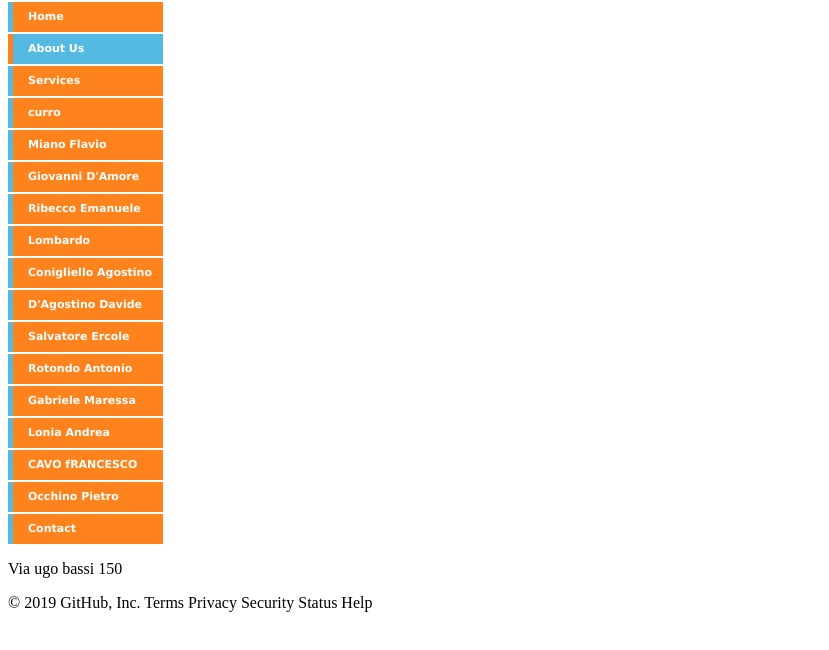
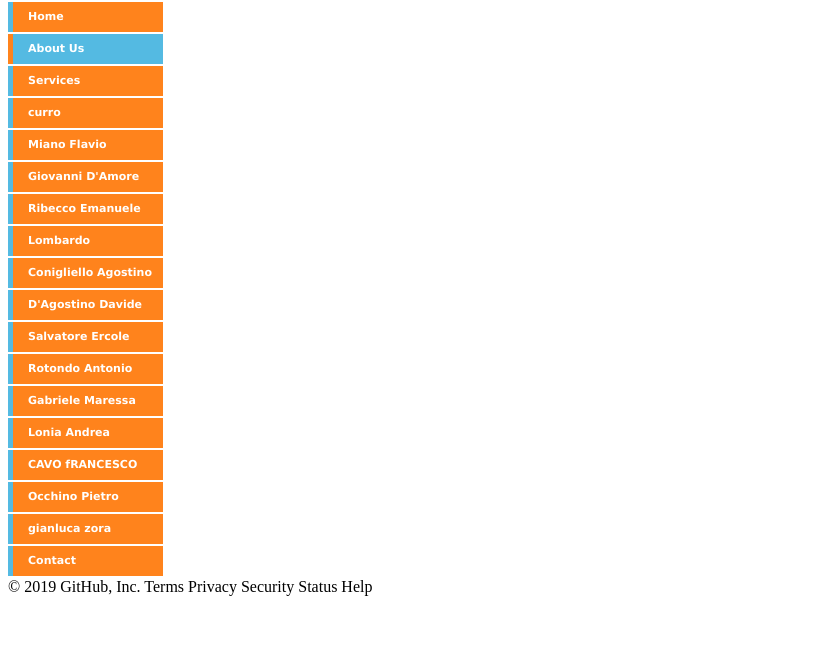
Before and after one commit to giuseppecurro/5G_al_ristorante, a plain HTML site: page index.html in a window 1280 px wide. Shown: the part 78-728 px from the top of the page, without its empty margins (0-829 px from the left). Drawn offline with Linux system fonts and the light colour scheme.

Commit message:
Update index.html

```diff
--- a/index.html
+++ b/index.html
@@ -111,11 +111,12 @@ ul#menu li.active, ul#menu li:hover {
 	<li><a href="parmigianaloniaandrea.html">Lonia Andrea</a></li>
 <li><a href="CAVO.HTML">CAVO fRANCESCO</a></li>
 	<li><a href="pietroocchino.html">Occhino Pietro</a></li>
+	<li><a href="zora.html">gianluca zora</a></li>
     <li><a href="#">Contact</a></li>
 
 </ul>
 
-	<p>Via ugo bassi 150</p>
+
 
 </body>
 
```
